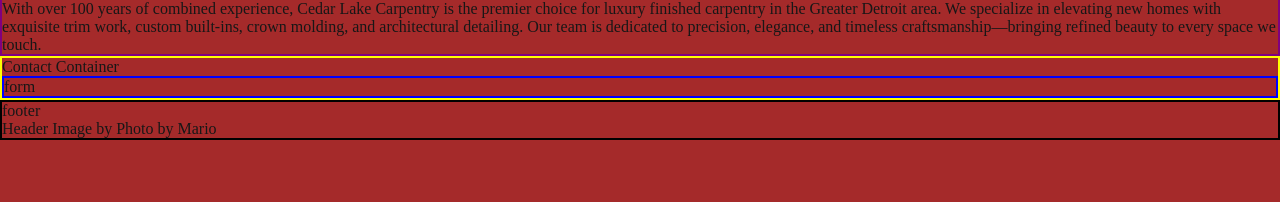
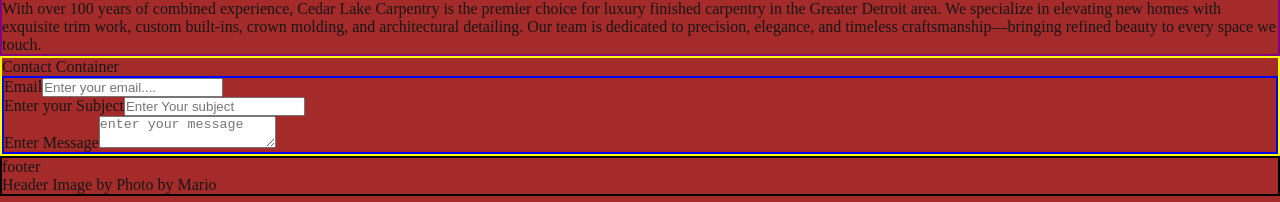
Before and after one commit to codiemaureen/CedarLakeCarpentry_V2, a Next.js app: page / in a window 1280 px wide. Shown: the part 408-610 px from the top of the page. Built offline with nearby package versions, Linux system fonts and the light colour scheme.

Commit message:
Style: adding form layout

```diff
--- a/src/app/component/ContactForm.jsx
+++ b/src/app/component/ContactForm.jsx
@@ -3,7 +3,20 @@ import style from '../component/ContactForm.module.css';
 const ContactForm = () => {
   return (
     <div className={style.contactFormContainer}>
-      <p>form</p>
+      <form action="">
+        <div className={style.emailInput}>
+          <label htmlFor='email'>Email</label>
+          <input type='text' placeholder='Enter your email....'/>
+        </div>
+        <div className={style.subjectInput}>
+          <label htmlFor='subject'>Enter your Subject</label>
+          <input type='text' placeholder='Enter Your subject'/>
+        </div>
+        <div className={style.messageInput}>
+          <label htmlFor='message'>Enter Message</label>
+          <textarea placeholder='enter your message'></textarea>
+        </div>
+      </form>
     </div>
   )
 }
```
